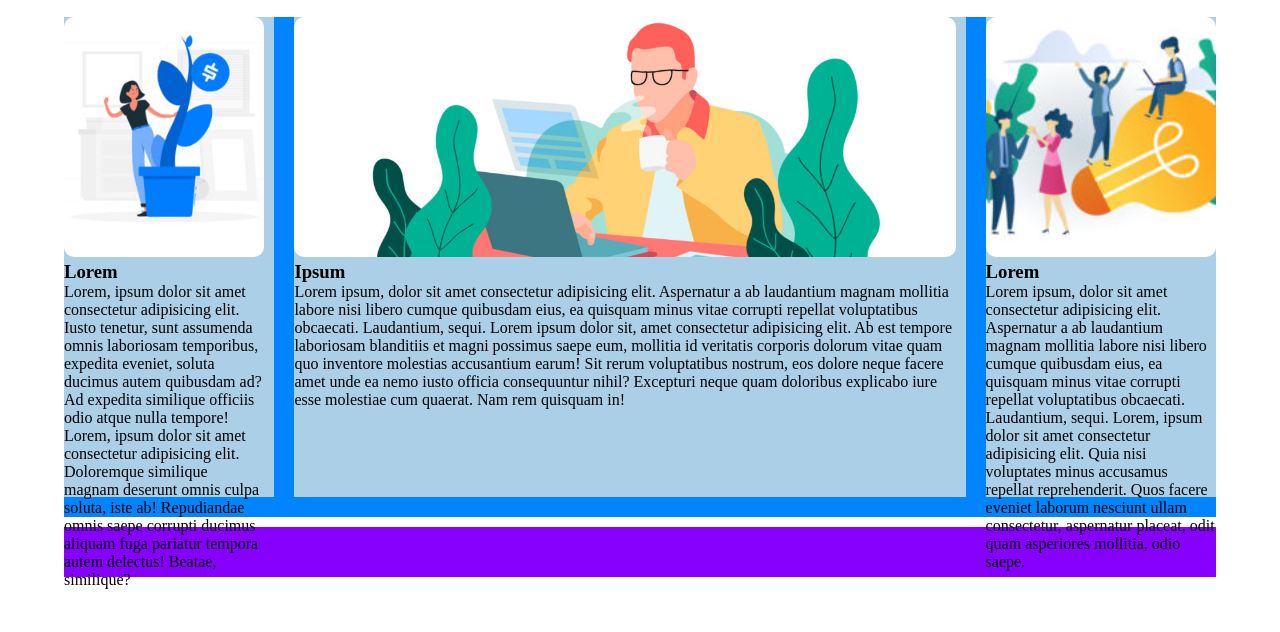
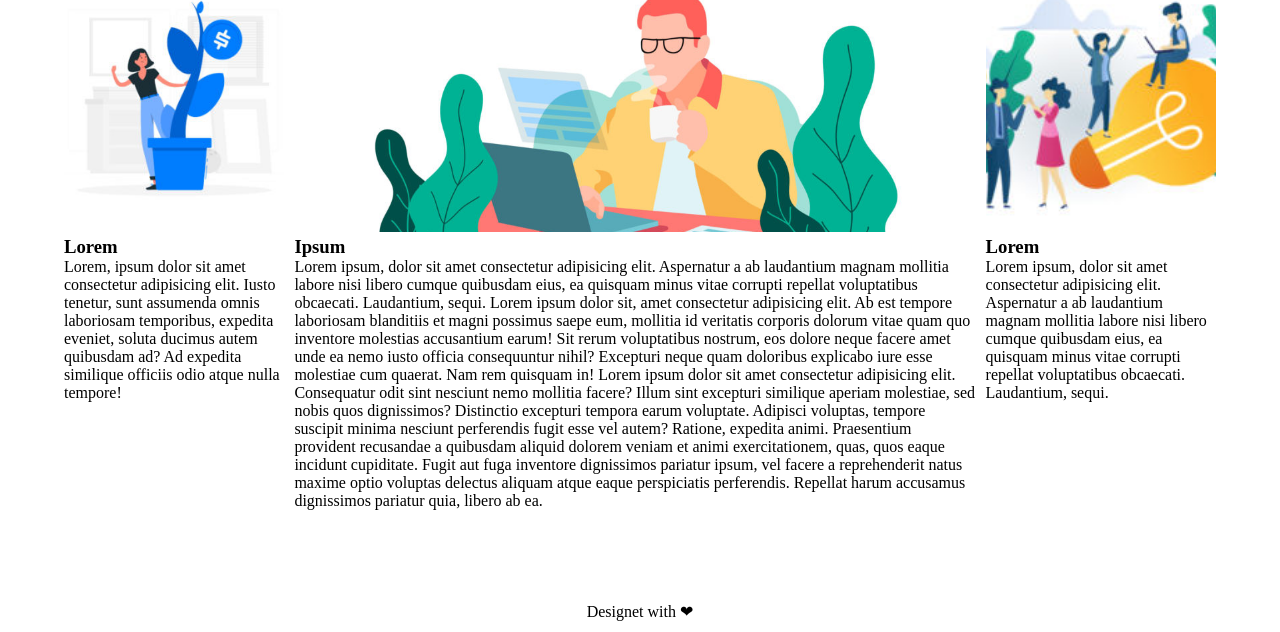
Before and after one commit to fdeluca85/htmlcss-wp, a plain HTML site: page index.html in a window 1280 px wide. Shown: the part 421-1053 px from the top of the page. Before the commit the page ends 1010 px from the top, so only its background shows below. Drawn offline with Linux system fonts and the light colour scheme.

Commit message:
correzione html

```diff
--- a/css/style.css
+++ b/css/style.css
@@ -86,11 +86,11 @@ main {
 }
 
 /* footer */
-footer{
-    margin-top: 10px;
-    width: 100%;
+.foot{
+    text-align: center;
+    padding-top: 20px;
     height: 50px;
-    background-color: #8700FE;
+    margin-top: 100px;
 }
 
 /* *****debug***** */
--- a/index.html
+++ b/index.html
@@ -1,5 +1,5 @@
 <!DOCTYPE html>
-<html lang="en">
+<html lang="zxx">
 <head>
     <meta charset="UTF-8">
     <meta http-equiv="X-UA-Compatible" content="IE=edge">
@@ -28,43 +28,45 @@
 
         <!-- sezione main -->
         <main>
-            <main class="clearfix debug">
-                <section class="main-top left">
+            <div class="clearfix ">
+                <div class="main-top left">
                     <h1>Leadership</h1>
                     <p>Fertun urna a libero tempus</p>
-                </section>
-                <section class="main-sx left">
-                    <img class="img-pag"src="./img/img-1.jpg" alt="">
+                </div>
+                <aside class="main-sx left">
+                    <img class="img-pag" src="./img/img-1.jpg" alt="">
                     <h3>Lorem</h3>
                     <div>Lorem, ipsum dolor sit amet consectetur adipisicing elit. Iusto tenetur, sunt assumenda omnis laboriosam temporibus, expedita eveniet, soluta ducimus autem quibusdam ad? Ad expedita similique officiis odio atque nulla tempore!
-                        Lorem, ipsum dolor sit amet consectetur adipisicing elit. Doloremque similique magnam deserunt omnis culpa soluta, iste ab! Repudiandae omnis saepe corrupti ducimus aliquam fuga pariatur tempora autem delectus! Beatae, similique?
                     </div>
-                </section>
-                <section class="main-ct left">
+                </aside>
+                <div class="main-ct left">
 
                     <img class="img-pag" src="./img/banner-2.jpg" alt="">
                     <h3>Ipsum</h3>
                     <div>Lorem ipsum, dolor sit amet consectetur adipisicing elit. Aspernatur a ab laudantium magnam mollitia labore nisi libero cumque quibusdam eius, ea quisquam minus vitae corrupti repellat voluptatibus obcaecati. Laudantium, sequi.
-                        Lorem ipsum dolor sit, amet consectetur adipisicing elit. Ab est tempore laboriosam blanditiis et magni possimus saepe eum, mollitia id veritatis corporis dolorum vitae quam quo inventore molestias accusantium earum!
-                        Sit rerum voluptatibus nostrum, eos dolore neque facere amet unde ea nemo iusto officia consequuntur nihil? Excepturi neque quam doloribus explicabo iure esse molestiae cum quaerat. Nam rem quisquam in!
+                    Lorem ipsum dolor sit, amet consectetur adipisicing elit. Ab est tempore laboriosam blanditiis et magni possimus saepe eum, mollitia id veritatis corporis dolorum vitae quam quo inventore molestias accusantium earum!
+                    Sit rerum voluptatibus nostrum, eos dolore neque facere amet unde ea nemo iusto officia consequuntur nihil? Excepturi neque quam doloribus explicabo iure esse molestiae cum quaerat. Nam rem quisquam in!
+                    Lorem ipsum dolor sit amet consectetur adipisicing elit. Consequatur odit sint nesciunt nemo mollitia facere? Illum sint excepturi similique aperiam molestiae, sed nobis quos dignissimos? Distinctio excepturi tempora earum voluptate.
+                    Adipisci voluptas, tempore suscipit minima nesciunt perferendis fugit esse vel autem? Ratione, expedita animi. Praesentium provident recusandae a quibusdam aliquid dolorem veniam et animi exercitationem, quas, quos eaque incidunt cupiditate.
+                    Fugit aut fuga inventore dignissimos pariatur ipsum, vel facere a reprehenderit natus maxime optio voluptas delectus aliquam atque eaque perspiciatis perferendis. Repellat harum accusamus dignissimos pariatur quia, libero ab ea.
                     </div>
-                </section>
-                <section class="main-dx left">
+                </div>
+                <aside class="main-dx left">
                     <img class="img-pag" src="./img/img-3.jpg" alt="">
                     <h3>Lorem</h3>
 
                     <div>Lorem ipsum, dolor sit amet consectetur adipisicing elit. Aspernatur a ab laudantium magnam mollitia labore nisi libero cumque quibusdam eius, ea quisquam minus vitae corrupti repellat voluptatibus obcaecati. Laudantium, sequi.
-                        Lorem, ipsum dolor sit amet consectetur adipisicing elit. Quia nisi voluptates minus accusamus repellat reprehenderit. Quos facere eveniet laborum nesciunt ullam consectetur, aspernatur placeat, odit quam asperiores mollitia, odio saepe.
                     </div>
 
-                </section>
-            </main>
+                </aside>
+            </div>
 
         </main>
         <!-- /sezione main -->
 
         <!-- sezione footer -->
         <footer>
+            <div class="foot">Designet with &#10084;</div>
 
         </footer>
         <!-- sezione footer -->
```
